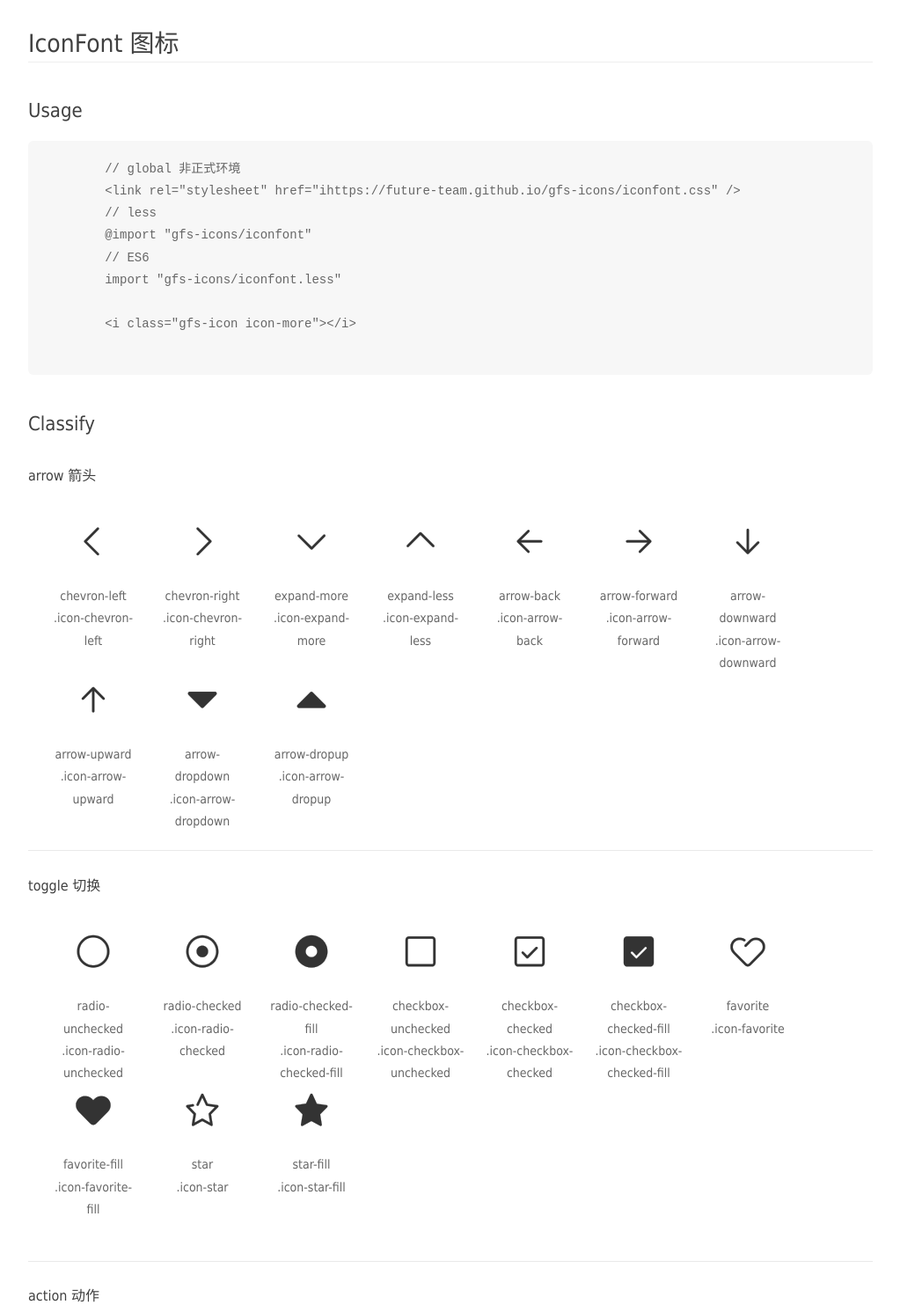
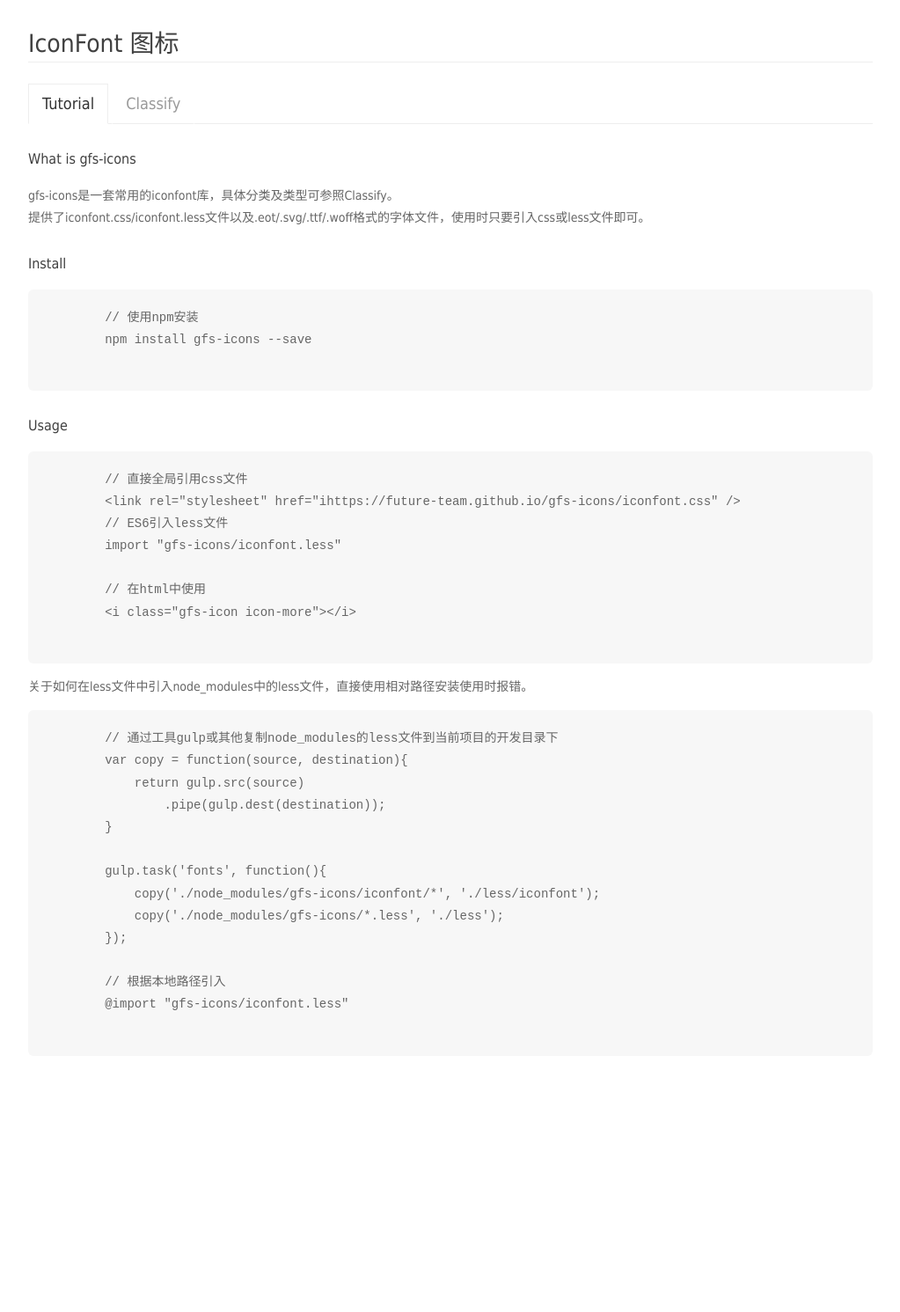
Before and after one commit to future-team/gfs-icons, a website: page index.html in a window 1280 px wide. Shown: the top 1491 px of the page at 88% size, without its empty margins (128-1151 px from the left). After the commit the page ends 1244 px from the top, so only its background shows below. Drawn offline with Linux system fonts and the light colour scheme.

Commit message:
add tab and detail

```diff
--- a/demo.css
+++ b/demo.css
@@ -367,3 +367,23 @@ pre{
 .markdown pre{
   overflow-y: auto;
 }
+
+#tabTitle{
+  border-bottom: 1px solid #eee;
+}
+
+#tabTitle a{
+  display: inline-block;
+  padding: 6px 15px;
+  margin-bottom: -1px;
+  border: 1px solid #fff;
+  border-bottom-color: #eee;
+  font-size: 18px;
+  color: #999;
+}
+
+#tabTitle a.active{
+  border-color: #eee;
+  border-bottom-color: #fff;
+  color: #333;
+}
--- a/index.html
+++ b/index.html
@@ -4,6 +4,9 @@
 <head>
     <meta charset="utf-8"/>
     <title>gfs-icons</title>
+    <meta name="viewport"
+          content="width=device-width, initial-scale=1, maximum-scale=1.0, user-scalable=no, minimal-ui">
+
     <link rel="stylesheet" href="demo.css">
     <link rel="stylesheet" href="iconfont.css" />
 </head>
@@ -11,20 +14,49 @@
     <div class="main markdown">
         <h1>IconFont 图标</h1>
 
-        <h2>Usage</h2>
+        <div id="tabTitle">
+            <a href="javascript:;" class="active">Tutorial</a>
+            <a href="javascript:;">Classify</a>
+        </div>
+        <div id="tabContent">
+            <section>
+                <h3>What is gfs-icons </h3>
+                <p>gfs-icons是一套常用的iconfont库，具体分类及类型可参照Classify。<br/>提供了iconfont.css/iconfont.less文件以及.eot/.svg/.ttf/.woff格式的字体文件，使用时只要引入css或less文件即可。</p>
+
+                <h3>Install</h3>
                 <pre>
-        // global 非正式环境
+        // 使用npm安装
+        npm install gfs-icons --save
+                </pre>
+
+                <h3>Usage</h3>
+                <pre>
+        // 直接全局引用css文件
         &lt;link rel="stylesheet" href="ihttps://future-team.github.io/gfs-icons/iconfont.css" /&gt;
-        // less
-        @import "gfs-icons/iconfont"
-        // ES6
+        // ES6引入less文件
         import "gfs-icons/iconfont.less"
 
+        // 在html中使用
         &lt;i class="gfs-icon icon-more"&gt;&lt;/i&gt;
                 </pre>
+                <p>关于如何在less文件中引入node_modules中的less文件，直接使用相对路径安装使用时报错。</p>
+                <pre>
+        // 通过工具gulp或其他复制node_modules的less文件到当前项目的开发目录下
+        var copy = function(source, destination){
+            return gulp.src(source)
+                .pipe(gulp.dest(destination));
+        }
 
-        <h2>Classify</h2>
+        gulp.task('fonts', function(){
+            copy('./node_modules/gfs-icons/iconfont/*', './less/iconfont');
+            copy('./node_modules/gfs-icons/*.less', './less');
+        });
 
+        // 根据本地路径引入
+        @import "gfs-icons/iconfont.less"
+                </pre>
+            </section>
+            <section style="display:none">
                 <h3>arrow 箭头</h3>
                 <ul class="icon_lists clear">
                     <li>
@@ -318,8 +350,28 @@
                         <div class="name">wifi</div>
                         <div class="fontclass">.icon-wifi</div>
                     </li>
-
                 </ul>
+            </section>
+        </div>
     </div>
 </body>
+<script>
+    var tabTitle = document.getElementById('tabTitle').getElementsByTagName('a'),
+        tabContent = document.getElementById('tabContent').getElementsByTagName('section');
+
+    var len = tabTitle.length;
+
+    for(var i=0; i<len; i++){
+        tabTitle[i].onclick = function(num){
+            return function(){
+                for(var i=0; i<len; i++){
+                    tabTitle[i].className = "";
+                    tabContent[i].style.display = "none";
+                }
+                tabTitle[num].className = "active";
+                tabContent[num].style.display = "block";
+            }
+        }(i);
+    }
+</script>
 </html>
```
Lines whose indentation alone changed are shown as unchanged.
